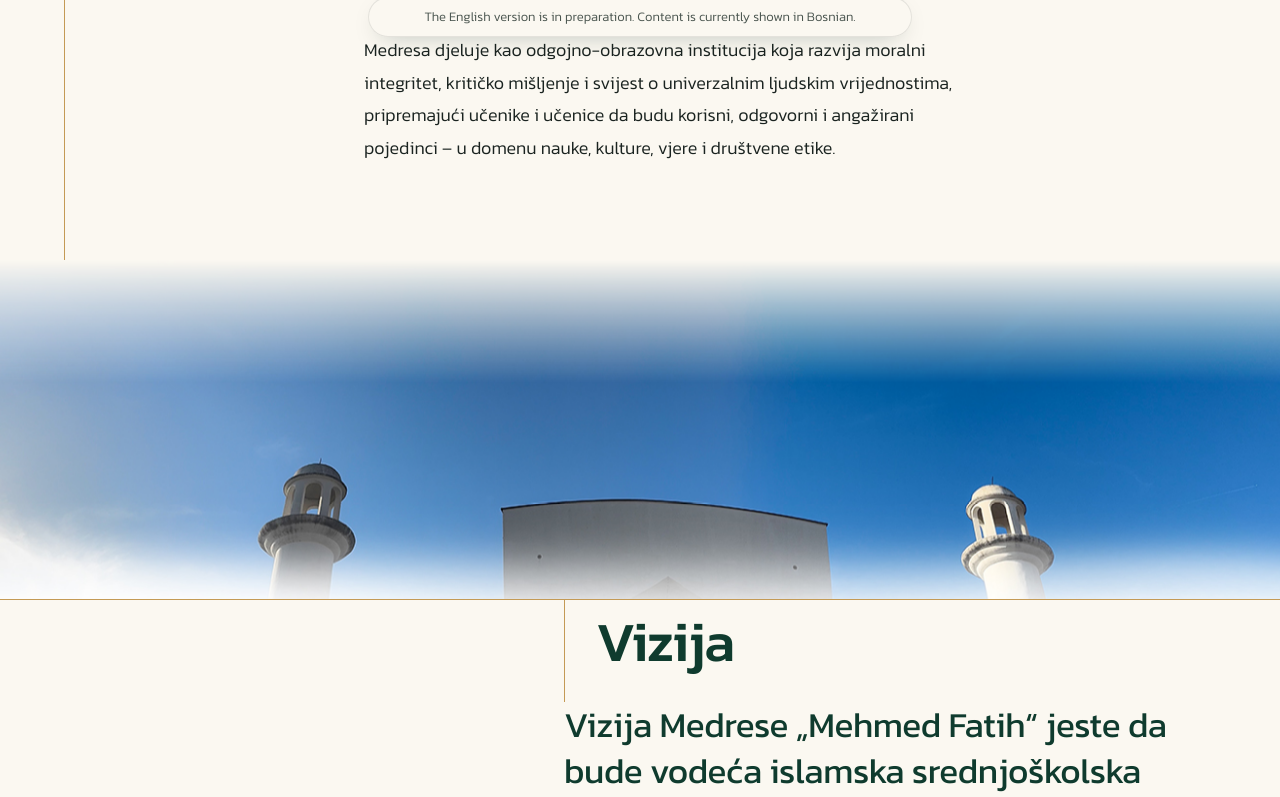
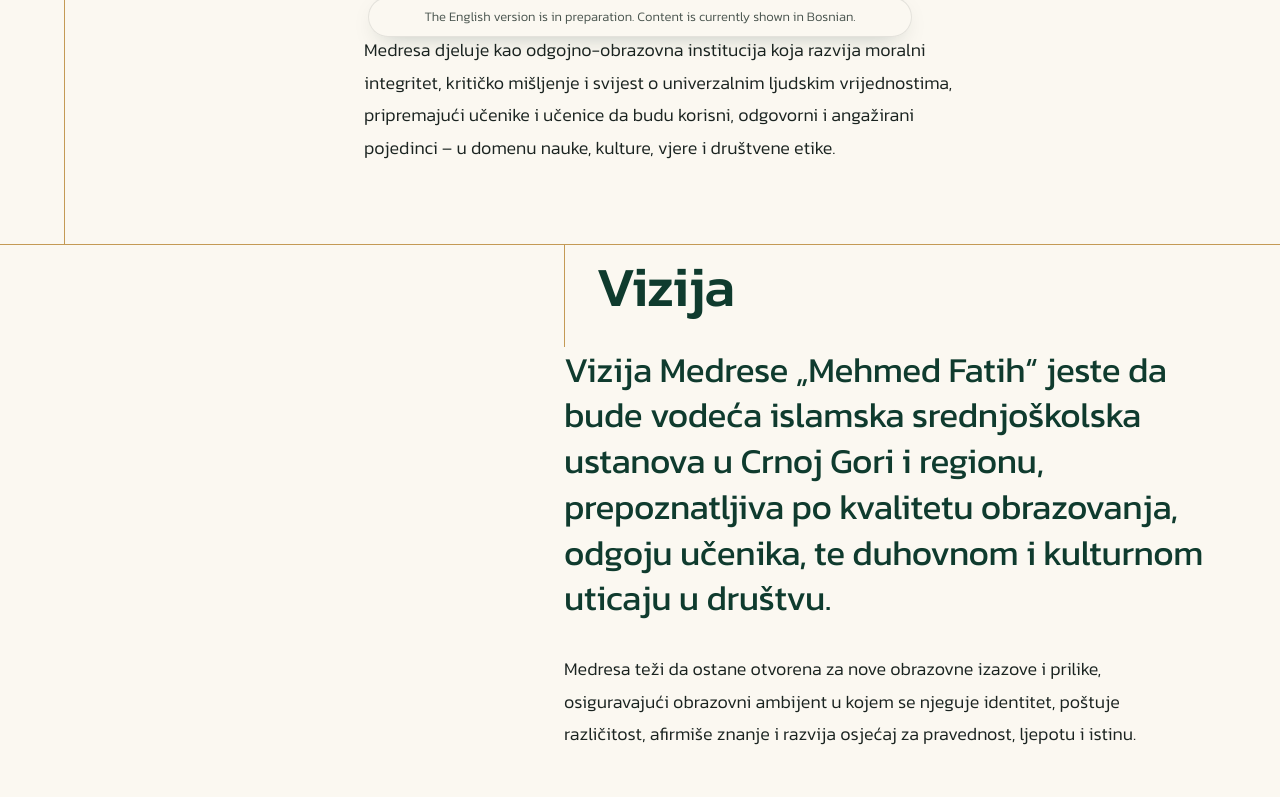
Before and after one commit to mfatih2025-dot/medresa-me, a Next.js app: page /en/misija in a window 1280 px wide. Shown: the part 751-1548 px from the top of the page. Built offline with nearby package versions, Linux system fonts and the light colour scheme.

Commit message:
Misija i vizija: remove the sky photograph; the line alone carries Mission into Vision
Co-Authored-By: Claude Opus 5.5 <noreply@anthropic.com>
Claude-Session: https://claude.ai/code/session_01RNVon7CYRkTw2cpc2y3zih

```diff
--- a/src/app/globals.css
+++ b/src/app/globals.css
@@ -1167,10 +1167,3 @@ html[data-gateway] .gw {
     translate: 0 108%;
   }
 }
-
-/* ---------- Misija i vizija ---------- */
-/* The sky band fades in from the page at its top edge (its foot fades in the photograph itself). */
-.mis-sky {
-  -webkit-mask-image: linear-gradient(to bottom, transparent 0%, #000 36%);
-  mask-image: linear-gradient(to bottom, transparent 0%, #000 36%);
-}
--- a/src/components/misija/Misija.tsx
+++ b/src/components/misija/Misija.tsx
@@ -1,6 +1,6 @@
 import { misija as m } from "@/content/misija";
 import { LineReveal, Reveal } from "@/components/ui/Reveal";
-import { Axis, Emerge, Horizon, Line, Signature } from "./MisijaMotion";
+import { Axis, Emerge, HorizonLine, Line, Signature } from "./MisijaMotion";
 
 /*
  * Misija i vizija, read as one statement of purpose.
@@ -8,8 +8,8 @@ import { Axis, Emerge, Horizon, Line, Signature } from "./MisijaMotion";
  *   Title      the source's heading; a gold rule arrives from the page edge…
  *   Misija     …and turns down at the content edge: a vertical axis beside the
  *              mission — grounded, structured, left-aligned.
- *   Horizon    the axis descends into the page's own sky photograph and, at its
- *              foot, divides left and right along the horizon.
+ *   Horizon    the axis descends to a horizon line and divides along it, left
+ *              and right.
  *   Vizija     hung from the horizon by a short drop of the line, set further
  *              right on desktop and wider than the mission — the expansion.
  *   Closing    the line converges to a short rule; the Reis's signature, name
@@ -44,7 +44,7 @@ export function Misija() {
       {/* ---------- Misija: the axis ---------- */}
       <div className="relative mt-12 md:mt-16 lg:mt-20">
         {/* The rule arrives from the page edge and turns at the content edge into the
-            mission's axis, which grows with reading and runs down into the horizon. */}
+            mission's axis, which grows with reading and runs down to the horizon. */}
         <div aria-hidden className="wrap pointer-events-none absolute inset-0">
           <div className="relative h-full">
             <Line
@@ -61,7 +61,7 @@ export function Misija() {
         {/* The heading nests in the corner: its capitals hang just below the rule. */}
         <section
           aria-labelledby="mis-misija"
-          className="wrap pb-14 pt-2.5 md:pb-20 md:pt-3 lg:pb-24 lg:pt-3.5"
+          className="wrap pb-12 pt-2.5 md:pb-16 md:pt-3 lg:pb-20 lg:pt-3.5"
         >
           <div className="pl-5 md:pl-8 lg:grid lg:grid-cols-12 lg:gap-x-12 lg:pl-0">
             <div className="lg:col-span-3 lg:pl-8">
@@ -85,10 +85,8 @@ export function Misija() {
           </div>
         </section>
 
-        {/* ---------- The horizon: the axis divides along the foot of the sky ---------- */}
-        <div className="relative isolate z-[1] bg-paper">
-          <Horizon {...m.horizon} />
-        </div>
+        {/* ---------- The horizon: the axis divides along it ---------- */}
+        <HorizonLine />
       </div>
 
       {/* ---------- Vizija: hung from the horizon, expanding past the axis ---------- */}
--- a/src/components/misija/MisijaMotion.tsx
+++ b/src/components/misija/MisijaMotion.tsx
@@ -10,8 +10,8 @@ import { useScrollProgress } from "@/hooks/useScrollProgress";
  * The page's one device: a gold line that gives direction, then horizon.
  *
  *   Line      draws once as it enters, from a chosen origin (left, top, centre)
- *   Horizon   the source's own sky photograph; the vertical line of the mission
- *             meets it and divides along the horizon, left and right
+ *   Horizon   the vertical line of the mission meets it and divides along the
+ *             horizon, left and right
  *   Signature the authentic PNG, revealed by a mask in the direction of writing
  *
  * transform/clip only, ease-in-out for drawn lines (they move on screen),
@@ -59,47 +59,13 @@ export function Line({
 }
 
 /**
- * The horizon: the sky photograph drifts a little slower than the page; its
- * white fade is multiplied into the cream, so the sky dissolves into the page.
- * At its foot the line arriving from the mission divides, left and right.
+ * The horizon: the mission's axis meets it and divides, left and right, along
+ * the full width of the page — the line that the vision then hangs from.
  */
-export function Horizon({
-  src,
-  alt,
-  width,
-  height,
-}: {
-  src: string;
-  alt: string;
-  width: number;
-  height: number;
-}) {
-  const ref = useRef<HTMLDivElement>(null);
-  const { reduced, compact } = useMotionProfile();
-  const p = useScrollProgress(ref, ["start end", "end start"]);
-  // Drifts down a little as the page rises past it; the top overhang keeps it covered.
-  const y = useTransform(p, [0, 1], compact ? ["0%", "4%"] : ["0%", "7%"]);
+export function HorizonLine() {
   return (
-    <div ref={ref} className="relative">
-      {/* The sky fades in from the page at the top; the photograph's own fade to
-          white (multiplied into the cream) dissolves it at the foot. */}
-      <div className="mis-sky relative aspect-[2.4/1] overflow-hidden md:aspect-[3.2/1] lg:aspect-[3.76/1]">
-        <motion.div
-          className="absolute inset-x-0 -top-[8%] bottom-0 will-change-transform"
-          style={reduced ? undefined : { y }}
-        >
-          <Image
-            src={src}
-            alt={alt}
-            width={width}
-            height={height}
-            sizes="100vw"
-            className="h-full w-full object-cover object-bottom mix-blend-multiply"
-          />
-        </motion.div>
-      </div>
+    <div aria-hidden className="relative h-px">
       {/* The junction is the mission's axis: the content edge of .wrap. */}
-      <div aria-hidden className="absolute inset-x-0 bottom-0 h-px">
       <Line
         axis="x"
         origin="right"
@@ -112,7 +78,6 @@ export function Horizon({
         duration={1.2}
         className="absolute inset-y-0 right-0 left-[calc(var(--gutter)+max(0px,(100%-var(--max))/2))]"
       />
-      </div>
     </div>
   );
 }
--- a/src/content/misija.ts
+++ b/src/content/misija.ts
@@ -2,10 +2,8 @@
  * Misija i vizija — the text of medresa.me/misija, word for word (only the
  * quotation marks follow this site's „…“ convention).
  *
- * Media, both from that page: the horizon photograph is its banner (the gate
- * and minarets of the Medresa against the sky, fading to white), and the
- * signature is the authentic PNG of Reis Rifat ef. Fejzić, unaltered. His
- * portrait from that page is intentionally not used.
+ * Media: the authentic PNG signature of Reis Rifat ef. Fejzić from that page,
+ * unaltered. His portrait from that page is intentionally not used.
  */
 export const misija = {
   title: "Misija i vizija",
@@ -28,13 +26,6 @@ export const misija = {
     ],
   },
 
-  horizon: {
-    src: "/images/misija/horizont.jpg",
-    width: 1420,
-    height: 378,
-    alt: "Minareti i kapija Medrese „Mehmed Fatih“ pod vedrim nebom",
-  },
-
   signatory: {
     role: "Reis islamske zajednice u Crnoj Gori",
     name: "Rifat ef. Fejzić",
```
Also changed, not shown: public/images/misija/horizont.jpg (deleted). Lines whose indentation alone changed are shown as unchanged.
